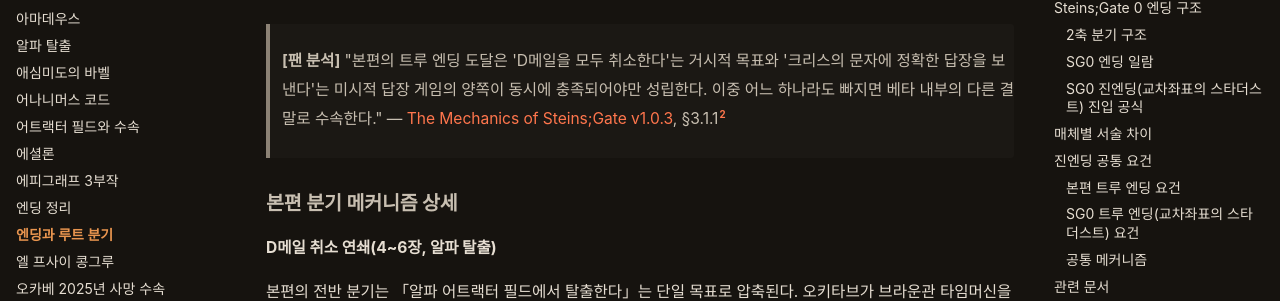
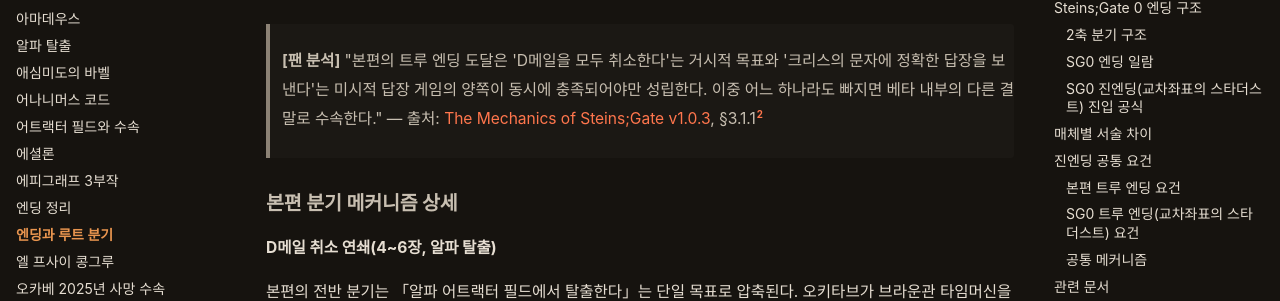
Before and after one commit to sgwiki/sgwiki.github.io, an MkDocs documentation site: the page built from wiki/lore/엔딩과-루트-분기.md, in a window 1280 px wide and 1400 px high, scrolled down 1619 px. Shown: the part 209-510 px from the top of the window. Built offline with MkDocs 1.6.1 and Material for MkDocs 9.7.7, drawn with Linux system fonts in a browser that asks for light colours; some web fonts are replaced; some of the changed text lies outside the part shown.

Commit message:
chore(wiki): 엔딩과 루트 분기 정비 — 인용 출처 행 분리(4곳)
[팬 분석] 인용 블록 4건의 출처 행을 템플릿 기준(> — 출처:)으로 별도 행 분리.
사실 관계·스포일러 등급(endgame)·의미 불변. source-sanitizer PASS.

```diff
--- a/wiki/lore/엔딩과-루트-분기.md
+++ b/wiki/lore/엔딩과-루트-분기.md
@@ -14,7 +14,8 @@
 
 본 문서는 본편(Steins;Gate)의 6종 엔딩, Steins;Gate 0의 2축 분기와 6종 엔딩, 그리고 TV 애니메이션·ELITE·OVA 부하영역의 데자뷰 등 매체별 서술 차이까지 한 장에서 정리한다. 각 엔딩의 세계선 수치와 도달 조건, 분기 메커니즘을 함께 표기한다.
 
-> **[팬 분석]** "Steins;Gate는 D메일의 송수신이 단순한 정보 전달을 넘어, 세계선 재편의 트리거로 작동하는 구조를 갖는다. 각 캐릭터 엔딩은 D메일 취소(알파 어트랙터 필드 탈출)의 부산물로 성립한다." — [The Mechanics of Steins;Gate v1.0.3](../근거자료/비공식/mechanics-of-steins-gate/ch2.md), §2.6.1[^1]
+> **[팬 분석]** "Steins;Gate는 D메일의 송수신이 단순한 정보 전달을 넘어, 세계선 재편의 트리거로 작동하는 구조를 갖는다. 각 캐릭터 엔딩은 D메일 취소(알파 어트랙터 필드 탈출)의 부산물로 성립한다."
+> — 출처: [The Mechanics of Steins;Gate v1.0.3](../근거자료/비공식/mechanics-of-steins-gate/ch2.md), §2.6.1[^1]
 
 ---
 
@@ -33,7 +34,8 @@
 | 페이리스 엔딩 | 알파 탈출, 페이리스 답장 플래그 충족 | 0.409420% 계열 | 페이리스 아버지 생존 분기. D메일로 아버지의 항공 사고를 막은 세계선. |
 | 모에카·스즈하 계열 | 알파 내부 분기, 모에카 D메일 관련 | 0.523299% 계열 | 모에카 D메일이 보내진 알파 내부 세계선. 알파 탈출 이전의 분기 결말. |
 
-> **[팬 분석]** "본편의 트루 엔딩 도달은 'D메일을 모두 취소한다'는 거시적 목표와 '크리스의 문자에 정확한 답장을 보낸다'는 미시적 답장 게임의 양쪽이 동시에 충족되어야만 성립한다. 이중 어느 하나라도 빠지면 베타 내부의 다른 결말로 수속한다." — [The Mechanics of Steins;Gate v1.0.3](../근거자료/비공식/mechanics-of-steins-gate/ch3.md), §3.1.1[^2]
+> **[팬 분석]** "본편의 트루 엔딩 도달은 'D메일을 모두 취소한다'는 거시적 목표와 '크리스의 문자에 정확한 답장을 보낸다'는 미시적 답장 게임의 양쪽이 동시에 충족되어야만 성립한다. 이중 어느 하나라도 빠지면 베타 내부의 다른 결말로 수속한다."
+> — 출처: [The Mechanics of Steins;Gate v1.0.3](../근거자료/비공식/mechanics-of-steins-gate/ch3.md), §3.1.1[^2]
 
 ### 본편 분기 메커니즘 상세
 
@@ -62,7 +64,8 @@
 | A루트 | 이면 루트 | 게임 본편 루트. 오키타브가 아마데우스와 접촉하며 진행되는 메인 서사. 마호·카가리 엔딩이 이 축에 속한다. |
 | B루트 | 소설 루트(우라 루트) | 외전 소설 기반 서사. 크리스 루트(맹세의 리나시멘토)에서 분기. SG0 트루 엔딩 교차좌표의 스타더스트는 B루트 위에 놓인다. |
 
-> **[팬 분석]** "SG0의 2축 분기는 단순한 캐릭터 루트가 아니라, '오키타브가 아마데우스를 지우는가'라는 단일 결정이 루트 자체를 갈라놓는 구조다. 아마데우스 삭제 여부가 A/B 축의 분기점이며, 그 이후의 진엔딩 진입은 B루트 위에서만 성립한다." — [The Mechanics of Steins;Gate v1.0.3](../근거자료/비공식/mechanics-of-steins-gate/ch3.md), §3.3.1[^3]
+> **[팬 분석]** "SG0의 2축 분기는 단순한 캐릭터 루트가 아니라, '오키타브가 아마데우스를 지우는가'라는 단일 결정이 루트 자체를 갈라놓는 구조다. 아마데우스 삭제 여부가 A/B 축의 분기점이며, 그 이후의 진엔딩 진입은 B루트 위에서만 성립한다."
+> — 출처: [The Mechanics of Steins;Gate v1.0.3](../근거자료/비공식/mechanics-of-steins-gate/ch3.md), §3.3.1[^3]
 
 ### SG0 엔딩 일람
 
@@ -104,7 +107,8 @@
 | ELITE | 루트 보존 | 애니메이션 영상 기반으로 본편 6종 루트 보존 | TVA 영상을 게임 분기 구조로 재조립. 원작 게임의 분기 체험을 애니메이션 영상 위에서 유지. |
 | 부하영역의 데자뷰 (OVA) | 단일 | 트루 엔딩 이후 후속 서사 | 본편 트루 엔딩(1.048596%) 도달 이후의 에피소드. 엔딩 자체가 아닌 후일담. |
 
-> **[팬 분석]** "TV 애니메이션은 분기 구조를 단일 서사로 압축하는 과정에서 캐릭터별 엔딩의 존재를 전적으로 생략한다. 이는 분기 체험을 희생하는 대신 서사 밀도를 극대화하는 선택이며, 결과적으로 진엔딩으로 향하는 경로를 선형적으로 강조한다." — [The Mechanics of Steins;Gate v1.0.3](../근거자료/비공식/mechanics-of-steins-gate/ch3.md), §3.3.1[^3]
+> **[팬 분석]** "TV 애니메이션은 분기 구조를 단일 서사로 압축하는 과정에서 캐릭터별 엔딩의 존재를 전적으로 생략한다. 이는 분기 체험을 희생하는 대신 서사 밀도를 극대화하는 선택이며, 결과적으로 진엔딩으로 향하는 경로를 선형적으로 강조한다."
+> — 출처: [The Mechanics of Steins;Gate v1.0.3](../근거자료/비공식/mechanics-of-steins-gate/ch3.md), §3.3.1[^3]
 
 관련 매체별 문서: [Steins;Gate 0](슈타인즈-게이트-0.md), [Steins;Gate ELITE](슈타인즈-게이트-엘리트.md), [부하영역의 데자뷰](부하영역의-데자뷰.md).
 
```
